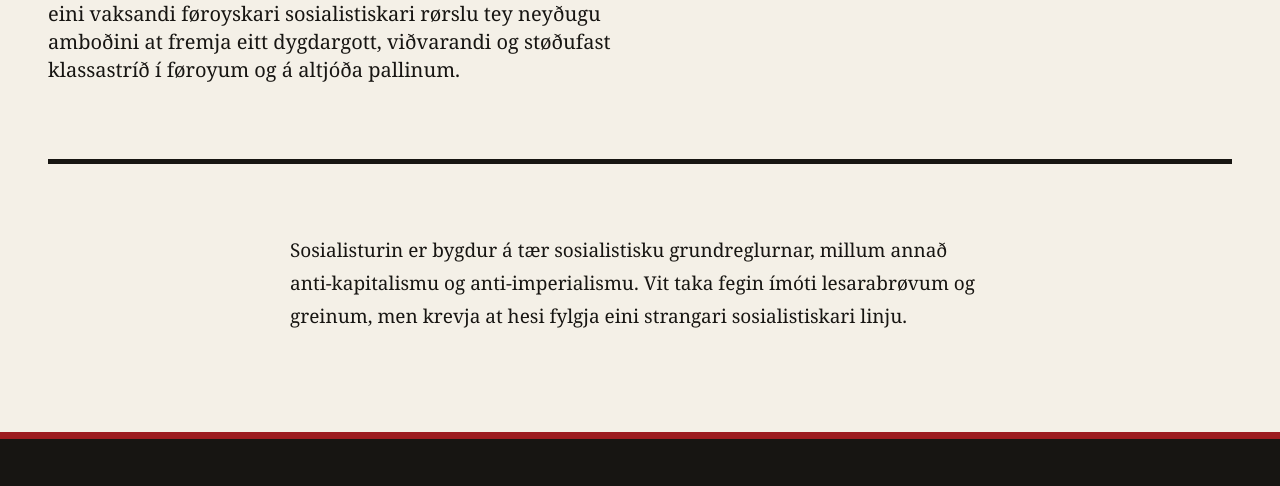
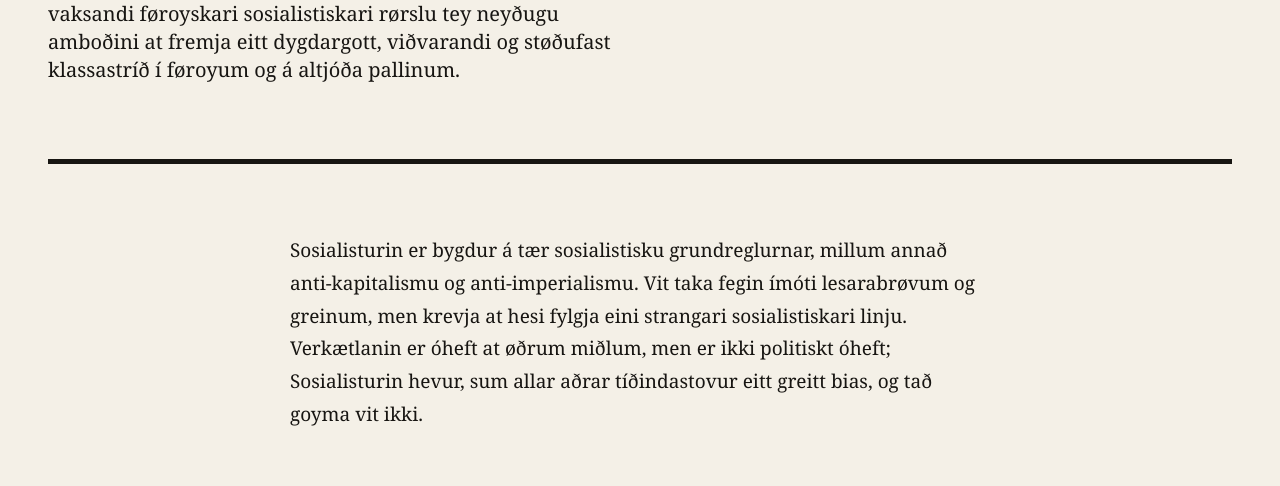
Before and after one commit to IngiRG/Sosialisturin, an Astro site: page /Sosialisturin/um-okkum in a window 1280 px wide. Shown: the part 342-828 px from the top of the page. Built offline with nearby package versions, Linux system fonts and the light colour scheme; Astro itself is replaced by a stand-in of ours.

Commit message:
Update um-okkum.astro

```diff
--- a/src/pages/um-okkum.astro
+++ b/src/pages/um-okkum.astro
@@ -1,4 +1,4 @@
 ---
 import Base from '../layouts/Base.astro';
 ---
-<Base title="Um"><header class="page-head"><h1>Um</h1><p>Sosialisturin er ein óheft politisk verkætlan, ætlað at veita eini vaksandi føroyskari sosialistiskari rørslu tey neyðugu amboðini at fremja eitt dygdargott, viðvarandi og støðufast klassastríð í føroyum og á altjóða pallinum.</p></header><article class="article"><div class="prose"><p>Sosialisturin er bygdur á tær sosialistisku grundreglurnar, millum annað anti-kapitalismu og anti-imperialismu. Vit taka fegin ímóti lesarabrøvum og greinum, men krevja at hesi fylgja eini strangari sosialistiskari linju. </p></div></article></Base>
+<Base title="Um"><header class="page-head"><h1>Um</h1><p>Sosialisturin er ein politisk verkætlan, ætlað at veita eini vaksandi føroyskari sosialistiskari rørslu tey neyðugu amboðini at fremja eitt dygdargott, viðvarandi og støðufast klassastríð í føroyum og á altjóða pallinum.</p></header><article class="article"><div class="prose"><p>Sosialisturin er bygdur á tær sosialistisku grundreglurnar, millum annað anti-kapitalismu og anti-imperialismu. Vit taka fegin ímóti lesarabrøvum og greinum, men krevja at hesi fylgja eini strangari sosialistiskari linju. Verkætlanin er óheft at øðrum miðlum, men er ikki politiskt óheft; Sosialisturin hevur, sum allar aðrar tíðindastovur eitt greitt bias, og tað goyma vit ikki. </p></div></article></Base>
```
